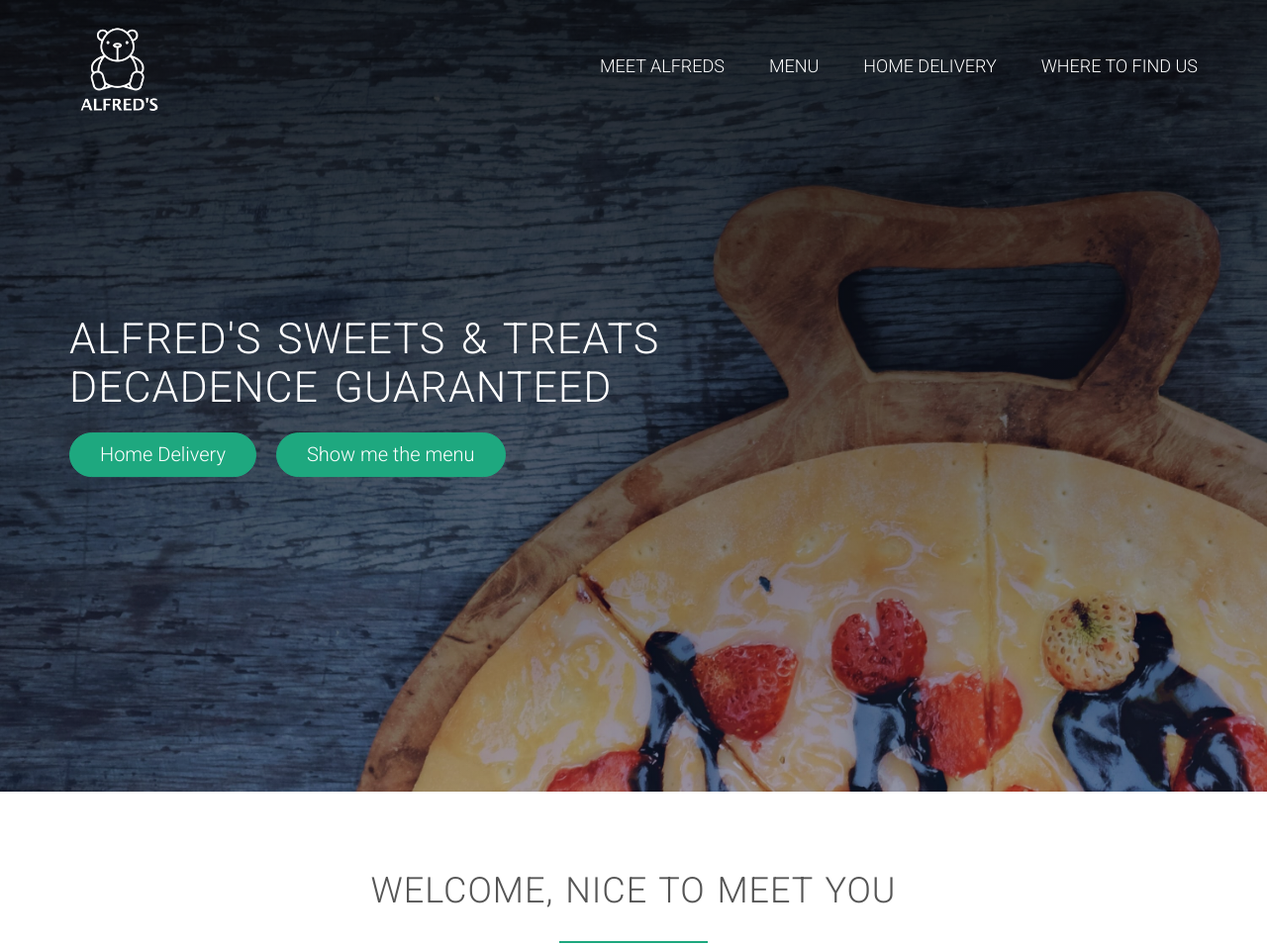
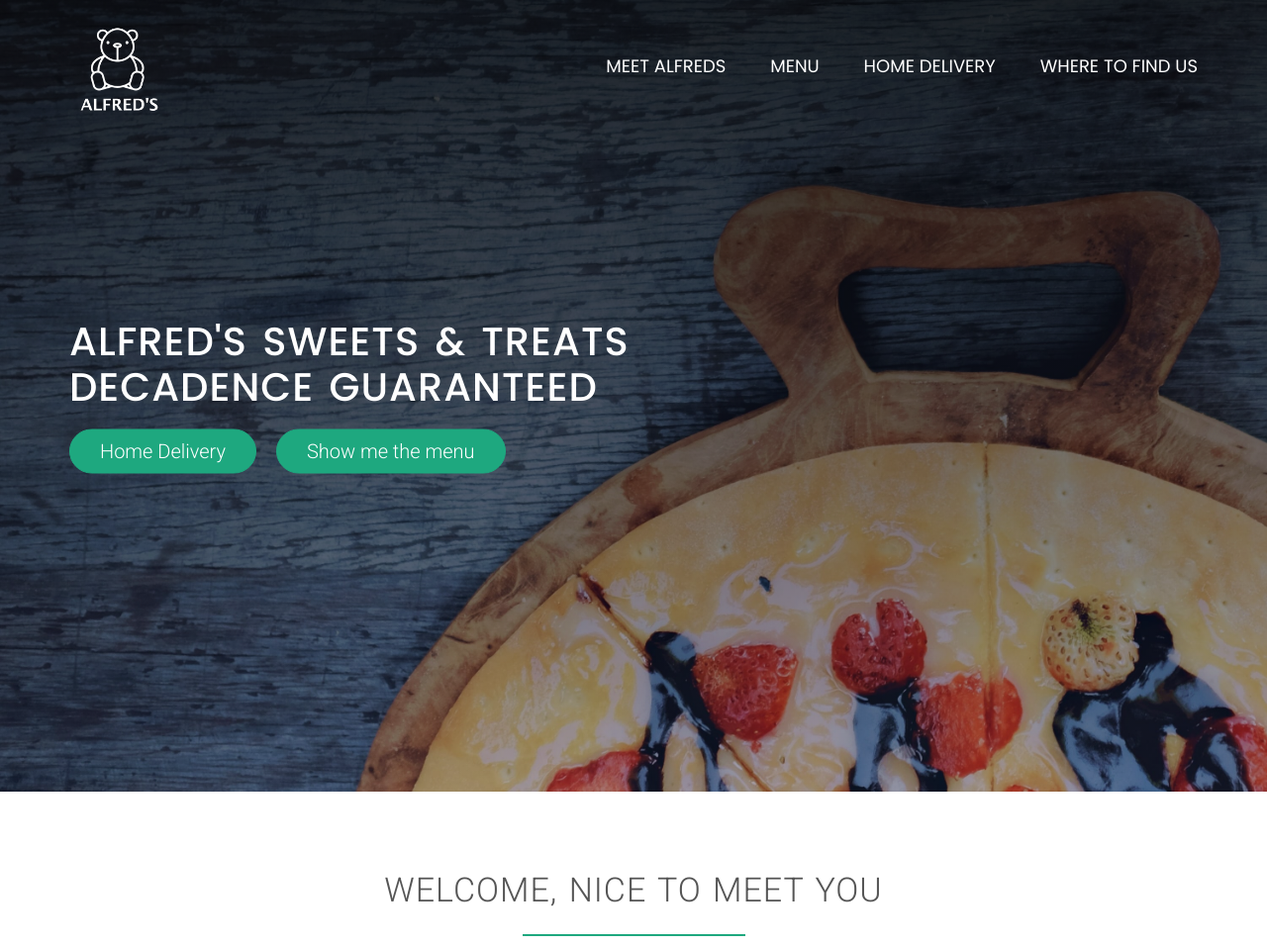
Before and after one commit to dschevalier/Alfreds, a plain HTML site: page index.html in a window 1280 px wide. Shown: the top 956 px of the page at 99% size. Drawn offline with nearby package versions, Linux system fonts and the light colour scheme; files whose address does not match are found by name.

Commit message:
Updates
* bug fixes
* minor design tweaks

```diff
--- a/index.html
+++ b/index.html
@@ -11,7 +11,7 @@
     <link rel="stylesheet" href="stylesheets/grid.css">
     <link rel="stylesheet" href="stylesheets/ionicons.min.css">
     <link rel="stylesheet" href="stylesheets/animate.css">
-    <link href="https://fonts.googleapis.com/css?family=Roboto:100,300,300i,400" rel="stylesheet">
+    <link href="https://fonts.googleapis.com/css?family=Poppins:400,500|Roboto:100,300,300i,400" rel="stylesheet">
 
     <!--INSIDE CSS-->
     <link rel="stylesheet" href="stylesheets/styles.css">
@@ -261,7 +261,7 @@
                         <ul>
                             <li><i class="ion-ios-checkmark-empty icon-small"></i>One cake of our choice</li>
                             <li><i class="ion-ios-checkmark-empty icon-small"></i>One pie of our choice</li>
-                            <li><i class="ion-ios-close-empty icon-small"></i>Six Mixed Cupcakes</li>
+                            <li><i class="ion-ios-checkmark-empty icon-small"></i>Six Mixed Cupcakes</li>
                             <li><i class="ion-ios-checkmark-empty icon-small"></i>One Dozen Mixed Cookies</li>
                             <li><i class="ion-ios-checkmark-empty icon-small"></i>$5.95 Delivery Charge</li>
                         </ul>
--- a/stylesheets/queries.css
+++ b/stylesheets/queries.css
@@ -195,6 +195,9 @@
                 width: 100%;
                 margin-left: 0%;
             }
+            .plan-box div {
+                padding: 15px;
+            }
             .section-feedback {
                 background-attachment: scroll;
             }
--- a/stylesheets/styles.css
+++ b/stylesheets/styles.css
@@ -60,13 +60,15 @@ h1 {
     margin-top: 0;
     margin-bottom: 20px;
     color: #fff;
-    font-size: 215%;
+    font-size: 200%;
     word-spacing: 4px;
     letter-spacing: 1px;
+    font-family: 'Poppins', sans-serif;
+    font-weight: 500;
 }
 
 h2 {
-    font-size: 180%;
+    font-size: 170%;
     word-spacing: 2px;
     text-align: center;
     margin-bottom: 30px;
@@ -83,9 +85,9 @@ h2:after {
     height: 2px;
     background-color: #1EA87F;
     content: " ";
-    width: 150px;
+    width: 225px;
     margin: 0 auto;
-    margin-top: 30px;
+    margin-top: 25px;
 }
 
 
@@ -112,6 +114,7 @@ h2:after {
     display: inline-block;
     color: #1EA87F;
     margin-right: 15px;
+    margin-bottom: 10px;
 }
 
 .icon-small {
@@ -224,15 +227,17 @@ header {
     text-decoration: none;
     text-transform: uppercase;
     font-size: 90%;
-    border-bottom: 2px solid transparent;
+    border-bottom: 3px solid transparent;
     -webkit-transition: border-bottom 0.2s;
     transition: border-bottom 0.2s;
     padding: 8px 0;
+    font-family: 'Poppins', sans-serif;
+    font-weight: 400;
 }
 
 .main-nav li a:hover,
 .main-nav li a:active {
-    border-bottom: 2px solid #1EA87F;
+    border-bottom: 3px solid #1EA87F;
 }
 
 
@@ -258,7 +263,7 @@ header {
     top: 0;
     left: 0;
     width: 100%;
-    background-color: rgb(255, 255, 255);
+    background-color: #fafafa;
     -webkit-box-shadow: 0 2px 2px #cec8c8;
     box-shadow: 0 2px 2px #cec8c8;
     z-index: 9999;
@@ -381,7 +386,7 @@ header {
 }
 
 .plan-box div {
-    padding: 15px;
+    padding: 25px;
     border-bottom: 1px solid #dedcdc;
 }
 
```
